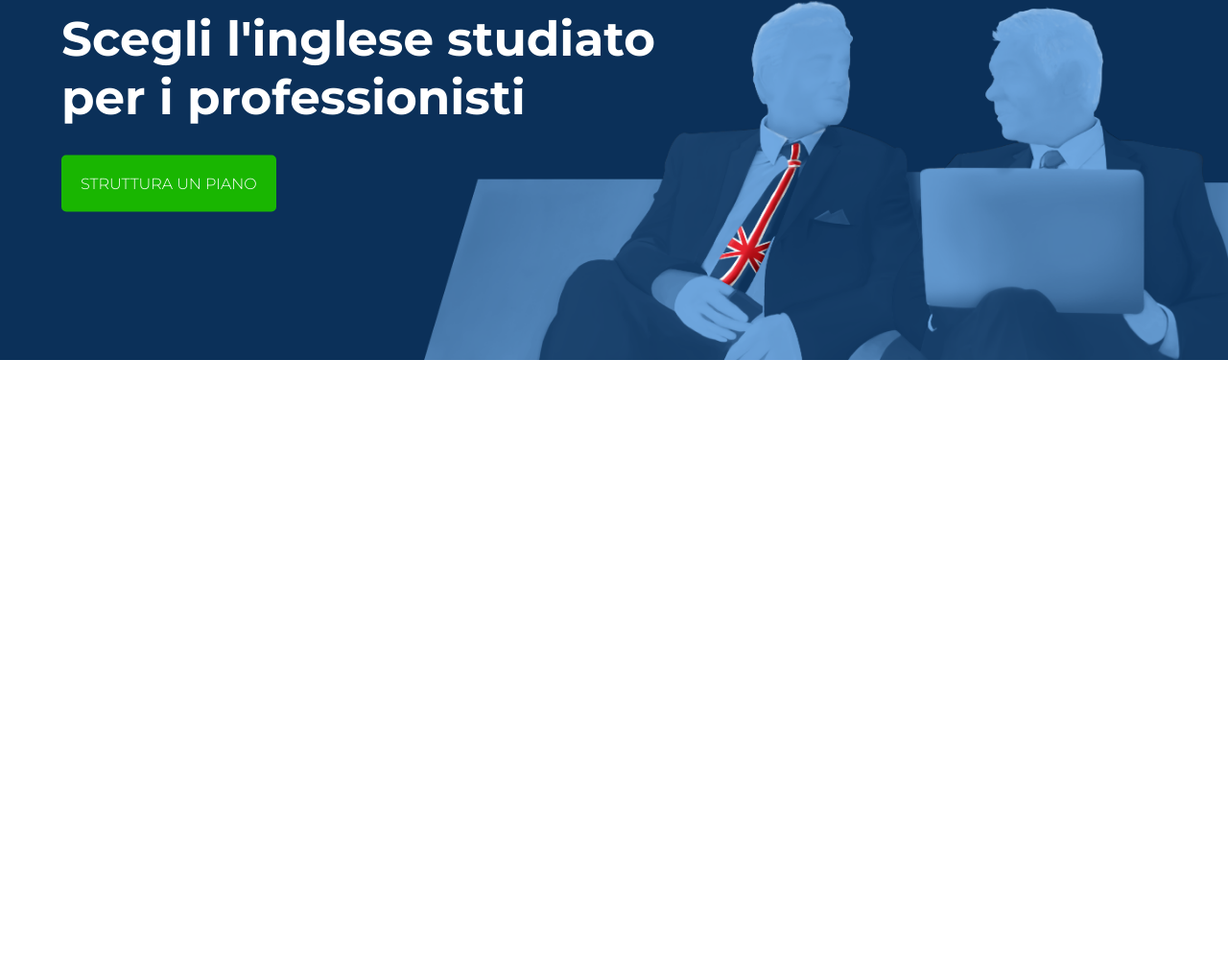
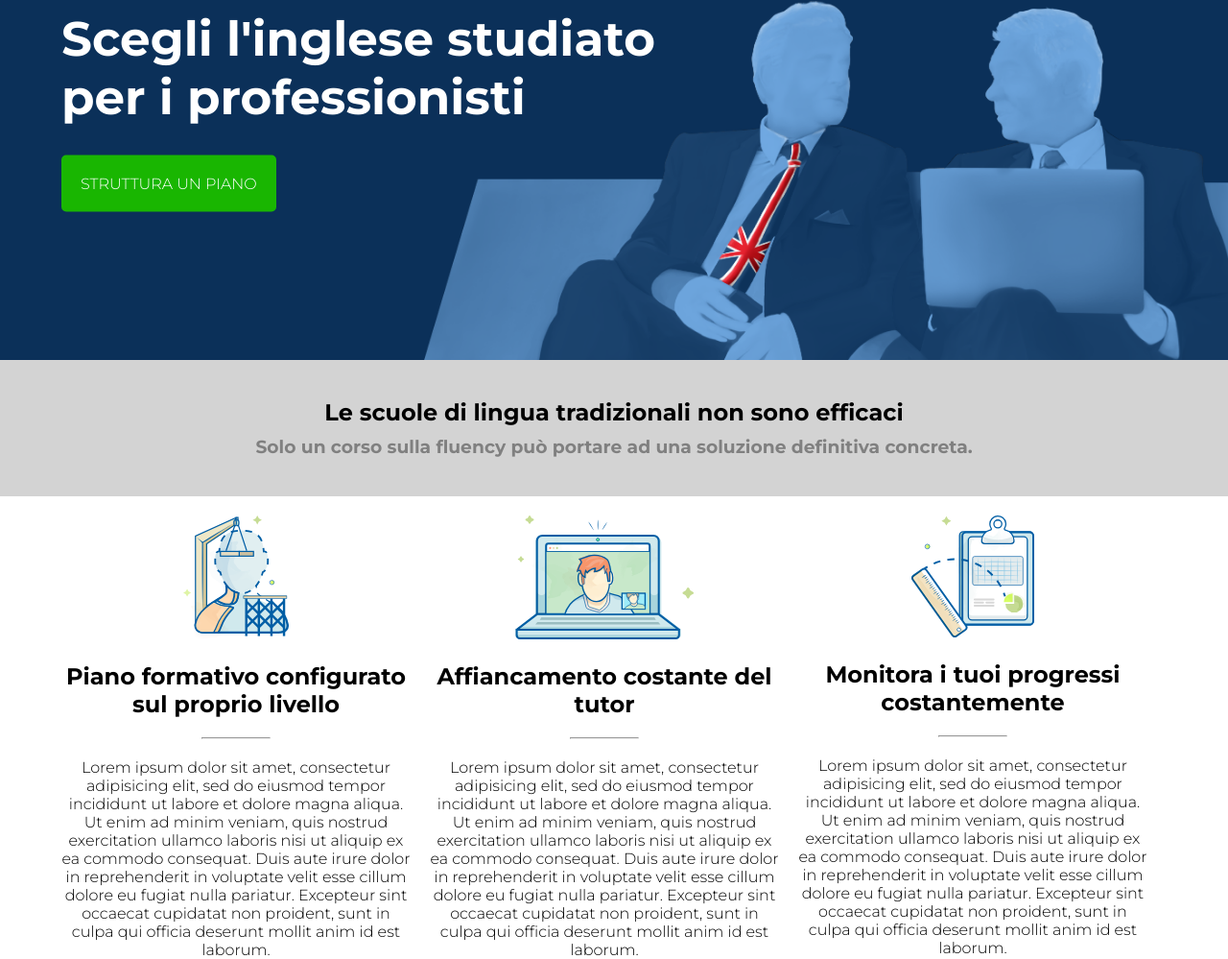
Before and after one commit to alessandro-fini/htmlcss-fluentify, a plain HTML site: page index.html in a window 1280 px wide. Shown: the part 225-1224 px from the top of the page at 96% size. Before the commit the page ends 800 px from the top, so only its background shows below. Drawn offline with Linux system fonts and the light colour scheme.

Commit message:
end section top and top middle

```diff
--- a/css/style.css
+++ b/css/style.css
@@ -117,3 +117,90 @@ header{
   padding: 20px 20px;
 }
 /* /header */
+
+/* Inizio main */
+section:nth-child(3n+1){
+  background-color: lightgray;
+}
+
+.section-top{
+  text-align: center;
+  padding: 40px 0;
+}
+
+.section-top h3{
+  color: gray;
+  margin-top: 10px;
+}
+
+.section-center{
+  margin-top: 20px;
+}
+
+.section-center .piano{
+  width: calc(100% / 3 - 20px);
+  text-align: center;
+}
+
+.piano img{
+  width: 30%;
+}
+
+.piano h2{
+  margin: 20px 0;
+}
+
+.piano hr{
+  width: 20%;
+  margin-left: 40%;
+}
+
+.piano p{
+  margin-top: 20px;
+}
+
+.section-center .tutor{
+  width: calc(100% / 3 - 20px);
+  text-align: center;
+  margin: 0 20px;
+}
+
+.tutor img{
+  width: 51%;
+}
+
+.tutor h2{
+  margin: 20px 0;
+}
+
+.tutor hr{
+  width: 20%;
+  margin-left: 40%;
+}
+
+.tutor p{
+  margin-top: 20px;
+}
+
+.section-center .progressi{
+  width: calc(100% / 3 - 20px);
+  text-align: center;
+}
+
+.progressi img{
+  width: 35%;
+}
+
+.progressi h2{
+  margin: 20px 0;
+}
+
+.progressi hr{
+  width: 20%;
+  margin-left: 40%;
+}
+
+.progressi p{
+  margin-top: 20px;
+
+}
--- a/index.html
+++ b/index.html
@@ -63,9 +63,56 @@
 
       <section>
 
+        <div class="section-top container">
+
+          <h2>Le scuole di lingua tradizionali non sono efficaci</h2>
+          <h3>Solo un corso sulla fluency può portare ad una soluzione definitiva concreta.</h3>
+
+        </div>
+
       </section>
 
       <section>
+
+        <div class="section-center container clearfix">
+
+          <div class="piano float-left">
+
+            <img src="img/profile.svg" alt="gru">
+
+            <h2>Piano formativo configurato sul proprio livello</h2>
+
+            <hr>
+
+            <p>Lorem ipsum dolor sit amet, consectetur adipisicing elit, sed do eiusmod tempor incididunt ut labore et dolore magna aliqua. Ut enim ad minim veniam, quis nostrud exercitation ullamco laboris nisi ut aliquip ex ea commodo consequat. Duis aute irure dolor in reprehenderit in voluptate velit esse cillum dolore eu fugiat nulla pariatur. Excepteur sint occaecat cupidatat non proident, sunt in culpa qui officia deserunt mollit anim id est laborum.</p>
+
+          </div>
+
+          <div class="tutor float-left">
+
+            <img src="img/computer.svg" alt="computer">
+
+            <h2>Affiancamento costante del tutor</h2>
+
+            <hr>
+
+            <p>Lorem ipsum dolor sit amet, consectetur adipisicing elit, sed do eiusmod tempor incididunt ut labore et dolore magna aliqua. Ut enim ad minim veniam, quis nostrud exercitation ullamco laboris nisi ut aliquip ex ea commodo consequat. Duis aute irure dolor in reprehenderit in voluptate velit esse cillum dolore eu fugiat nulla pariatur. Excepteur sint occaecat cupidatat non proident, sunt in culpa qui officia deserunt mollit anim id est laborum.</p>
+
+          </div>
+
+          <div class="progressi float-left">
+
+            <img src="img/doc.svg" alt="gru">
+
+            <h2>Monitora i tuoi progressi costantemente</h2>
+
+            <hr>
+
+            <p>Lorem ipsum dolor sit amet, consectetur adipisicing elit, sed do eiusmod tempor incididunt ut labore et dolore magna aliqua. Ut enim ad minim veniam, quis nostrud exercitation ullamco laboris nisi ut aliquip ex ea commodo consequat. Duis aute irure dolor in reprehenderit in voluptate velit esse cillum dolore eu fugiat nulla pariatur. Excepteur sint occaecat cupidatat non proident, sunt in culpa qui officia deserunt mollit anim id est laborum.</p>
+
+          </div>
+
+        </div>
 
       </section>
 
```
